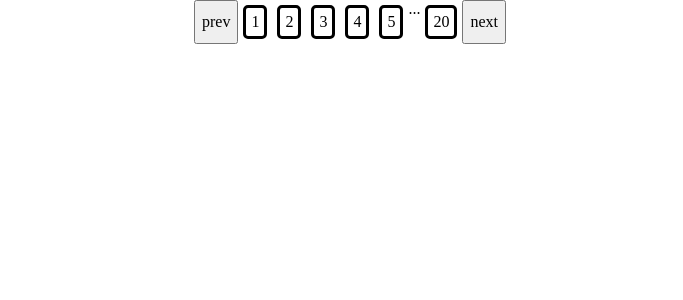
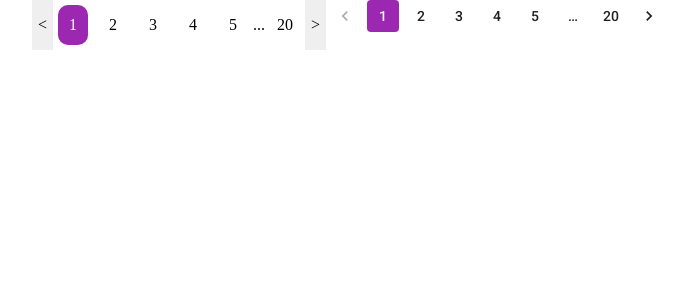
Before and after one commit to z123fg/antra-react, a React (Create React App) app: page / in a window 1280 px wide. Shown: the top 300 px of the page, without its empty margins (290-973 px from the left). Built offline with nearby package versions, Linux system fonts and the light colour scheme.

Commit message:
Added color and shape.

```diff
--- a/package.json
+++ b/package.json
@@ -3,6 +3,9 @@
   "version": "0.1.0",
   "private": true,
   "dependencies": {
+    "@emotion/react": "^11.11.1",
+    "@emotion/styled": "^11.11.0",
+    "@mui/material": "^5.13.6",
     "@testing-library/jest-dom": "^5.16.5",
     "@testing-library/react": "^13.4.0",
     "@testing-library/user-event": "^13.5.0",
--- a/src/App.css
+++ b/src/App.css
@@ -1,5 +1,7 @@
 .App {
+  display: flex;
   text-align: center;
+  justify-content: center;
 }
 
 .App-logo {
@@ -36,3 +38,12 @@
     transform: rotate(360deg);
   }
 }
+
+.primary {
+}
+
+.secondary {
+}
+
+.default {
+}
--- a/src/App.tsx
+++ b/src/App.tsx
@@ -2,13 +2,16 @@ import React from 'react';
 import logo from './logo.svg';
 import './App.css';
 import MyButton from './components/Button/Button';
-import Pagination from './components/Pagination/Pagination';
+import MyPagination from './components/Pagination/MyPagination';
+import Pagination from '@mui/material/Pagination';
+
 function App() {
   return (
     <div className="App">
       {/* <MyButton>Submit</MyButton>
       <MyButton variant="outlined" color="secondary" size="small">submit</MyButton> */}
-      <Pagination />
+      <MyPagination count={20} color="secondary" shape="rounded" />
+      <Pagination count={20} color="secondary" shape="rounded" />
     </div>
   );
 }
--- /dev/null
+++ b/src/components/Pagination/MyPagination.scss
@@ -0,0 +1,59 @@
+.pagination {
+  display: flex;
+  justify-content: center;
+  text-align: center;
+  margin: 0;
+  padding: 0;
+}
+
+.page-list {
+  display: flex;
+  justify-content: center;
+  align-items: center;
+  padding: 0;
+  margin: 0;
+  list-style: none;
+}
+
+.page-number {
+  display: flex;
+  align-items: center;
+  justify-content: center;
+  border-style: none;
+  padding: 5px;
+  margin: 5px;
+  border-radius: 5px;
+  cursor: pointer;
+}
+
+.change-page-btn {
+  border-style: none;
+  cursor: pointer;
+}
+
+.primary {
+  color: #fff;
+  background-color: #1976d2;
+}
+
+.secondary {
+  color: #fff;
+  background-color: #9c27b0;
+}
+
+.standard {
+  color: black;
+  background-color: #fff;
+}
+
+.circular {
+  border-radius: 50%;
+  width: 20px; /* Adjust the width and height as per your requirement */
+  height: 20px;
+}
+
+.rounded {
+  border-radius: 10px;
+  width: 20px; /* Adjust the width and height as per your requirement */
+  height: 30px;
+}
--- /dev/null
+++ b/src/components/Pagination/MyPagination.tsx
@@ -0,0 +1,162 @@
+import React, { useEffect, useState } from 'react';
+import './MyPagination.scss';
+
+interface MyPaginationProps {
+  count: number;
+  color?: 'primary' | 'secondary' | 'standard';
+  shape?: 'circular' | 'rounded';
+}
+
+const MyPagination: React.FC<MyPaginationProps> = ({ count, color, shape }) => {
+  const [currentPage, setCurrentPage] = useState(1);
+  const firstFiveItems = [1, 2, 3, 4, 5];
+  const lastFiveItems = [count - 4, count - 3, count - 2, count - 1, count];
+  const [firstNItems, setFirstNItems] = useState<number[]>([]);
+  //const lastFiveItems = [count - 2, count - 1, count];
+  const pagesBetweenCurrent = [currentPage - 1, currentPage, currentPage + 1];
+
+  const handlePrev = () => {
+    if (currentPage > 1) {
+      setCurrentPage(currentPage - 1);
+    }
+  };
+
+  const handleNext = () => {
+    if (currentPage < count) {
+      setCurrentPage(currentPage + 1);
+    }
+  };
+
+  const handleUpdatePage = (index: number) => {
+    setCurrentPage(index);
+  };
+
+  const generateArraySizeN: (n: number) => number[] = (n: number) => {
+    let array: number[] = [];
+    for (let i = 0; i < n; i++) {
+      array.push(i + 1);
+    }
+    return array;
+  };
+
+  useEffect(() => {
+    console.log(currentPage);
+  }, [currentPage]);
+
+  useEffect(() => {
+    setFirstNItems(generateArraySizeN(count));
+  }, [count]);
+
+  return (
+    <div className={'pagination'}>
+      <button className="change-page-btn" onClick={handlePrev}>{`<`}</button>
+      <ul className="page-list">
+        {count <= 6 &&
+          firstNItems.map((index) => (
+            <li
+              className={
+                'page-number ' +
+                (shape ? `${shape} ` : '') +
+                (color && index === currentPage ? `${color}` : '')
+              }
+              key={index}
+              onClick={() => handleUpdatePage(index)}
+            >
+              {index}
+            </li>
+          ))}
+        {count > 6 && currentPage < 6 && (
+          <>
+            {firstFiveItems.map((index) => (
+              <li
+                className={
+                  'page-number ' +
+                  (shape ? `${shape} ` : '') +
+                  (color && index === currentPage ? `${color}` : '')
+                }
+                key={index}
+                onClick={() => handleUpdatePage(index)}
+              >
+                {index}
+              </li>
+            ))}
+            <li key="ellipsis-1">...</li>
+            <li
+              className={
+                'page-number ' +
+                (shape ? `${shape} ` : '') +
+                (color && count === currentPage ? `${color}` : '')
+              }
+              key={count}
+              onClick={() => handleUpdatePage(count)}
+            >
+              {count}
+            </li>
+          </>
+        )}
+        {count > 6 && currentPage >= 6 && (
+          <>
+            <li
+              className={
+                'page-number ' +
+                (shape ? `${shape} ` : '') +
+                (color && 1 === currentPage ? `${color}` : '')
+              }
+              key={1}
+              onClick={() => handleUpdatePage(1)}
+            >
+              1
+            </li>
+            <li key="ellipsis-2">...</li>
+            {currentPage !== count &&
+              currentPage <= count - 4 &&
+              pagesBetweenCurrent.map((index) => (
+                <li
+                  className={
+                    'page-number ' +
+                    (shape ? `${shape} ` : '') +
+                    (color && index === currentPage ? `${color}` : '')
+                  }
+                  key={index}
+                  onClick={() => handleUpdatePage(index)}
+                >
+                  {index}
+                </li>
+              ))}
+            {currentPage <= count - 4 && <li key="ellipsis">...</li>}
+            {currentPage > count - 4 ? (
+              lastFiveItems.map((index) => (
+                <li
+                  className={
+                    'page-number ' +
+                    (shape ? `${shape} ` : '') +
+                    (color && index === currentPage ? `${color}` : '')
+                  }
+                  key={index}
+                  onClick={() => handleUpdatePage(index)}
+                >
+                  {index}
+                </li>
+              ))
+            ) : (
+              <li
+                className={
+                  'page-number ' +
+                  (shape ? `${shape} ` : '') +
+                  (color && count === currentPage ? `${color}` : '')
+                }
+                key={count}
+                onClick={() => handleUpdatePage(count)}
+              >
+                {count}
+              </li>
+            )}
+          </>
+        )}
+      </ul>
+      <button className="change-page-btn" onClick={handleNext}>{`>`}</button>
+    </div>
+  );
+};
+
+export default MyPagination;
--- a/src/components/Pagination/Pagination.scss
+++ /dev/null
@@ -1,23 +0,0 @@
-.pagination {
-  display: flex;
-  justify-content: center;
-  text-align: center;
-  margin: 0;
-  padding: 0;
-}
-
-.page-list {
-  display: flex;
-  justify-content: center;
-  padding: 0;
-  margin: 0;
-  list-style: none;
-}
-
-.page-number {
-  border-style: solid;
-  padding: 5px;
-  margin: 5px;
-  border-radius: 5px;
-  cursor: pointer;
-}
--- a/src/components/Pagination/Pagination.tsx
+++ /dev/null
@@ -1,106 +0,0 @@
-import React, { useEffect, useState } from 'react';
-import './Pagination.scss';
-
-const Pagination = () => {
-  const [currentPage, setCurrentPage] = useState(1);
-  const totalPages = 20;
-  const firstFiveItems = [1, 2, 3, 4, 5];
-  const [firstNItems, setFirstNItems] = useState<number[]>([]);
-  //const lastFiveItems = [totalPages - 2, totalPages - 1, totalPages];
-  const pagesBetweenCurrent = [currentPage - 1, currentPage, currentPage + 1];
-
-  const handlePrev = () => {
-    setCurrentPage(currentPage - 1);
-  };
-
-  const handleNext = () => {
-    setCurrentPage(currentPage + 1);
-  };
-
-  const handleUpdatePage = (index: number) => {
-    setCurrentPage(index);
-  };
-
-  const generateArraySizeN: (n: number) => number[] = (n: number) => {
-    let array: number[] = [];
-    for (let i = 0; i < n; i++) {
-      array.push(i + 1);
-    }
-    return array;
-  };
-
-  useEffect(() => {
-    console.log(currentPage);
-  }, [currentPage]);
-
-  return (
-    <div className={'pagination'}>
-      <button onClick={handlePrev}>prev</button>
-      <ul className="page-list">
-        {totalPages <= 6 &&
-          firstNItems.map((index) => (
-            <li
-              className="page-number"
-              key={index}
-              onClick={() => handleUpdatePage(index)}
-            >
-              {index}
-            </li>
-          ))}
-        {totalPages > 6 && currentPage < 6 && (
-          <>
-            {firstFiveItems.map((index) => (
-              <li
-                className="page-number"
-                key={index}
-                onClick={() => handleUpdatePage(index)}
-              >
-                {index}
-              </li>
-            ))}
-            <li key="ellipsis-1">...</li>
-            <li
-              className="page-number"
-              key={totalPages}
-              onClick={() => handleUpdatePage(totalPages)}
-            >
-              {totalPages}
-            </li>
-          </>
-        )}
-        {totalPages > 6 && currentPage >= 6 && (
-          <>
-            <li
-              className="page-number"
-              key={1}
-              onClick={() => handleUpdatePage(1)}
-            >
-              1
-            </li>
-            <li key="ellipsis-2">...</li>
-            {pagesBetweenCurrent.map((index) => (
-              <li
-                className="page-number"
-                key={index}
-                onClick={() => handleUpdatePage(index)}
-              >
-                {index}
-              </li>
-            ))}
-            {currentPage < totalPages - 2 && <li key="ellipsis">...</li>}
-            <li
-              className="page-number"
-              key={totalPages}
-              onClick={() => handleUpdatePage(totalPages)}
-            >
-              {totalPages}
-            </li>
-          </>
-        )}
-      </ul>
-      <button onClick={handleNext}>next</button>
-    </div>
-  );
-};
-
-export default Pagination;
```
Also changed, not shown: 1 other file (tests, documents, lock files or other folders).
